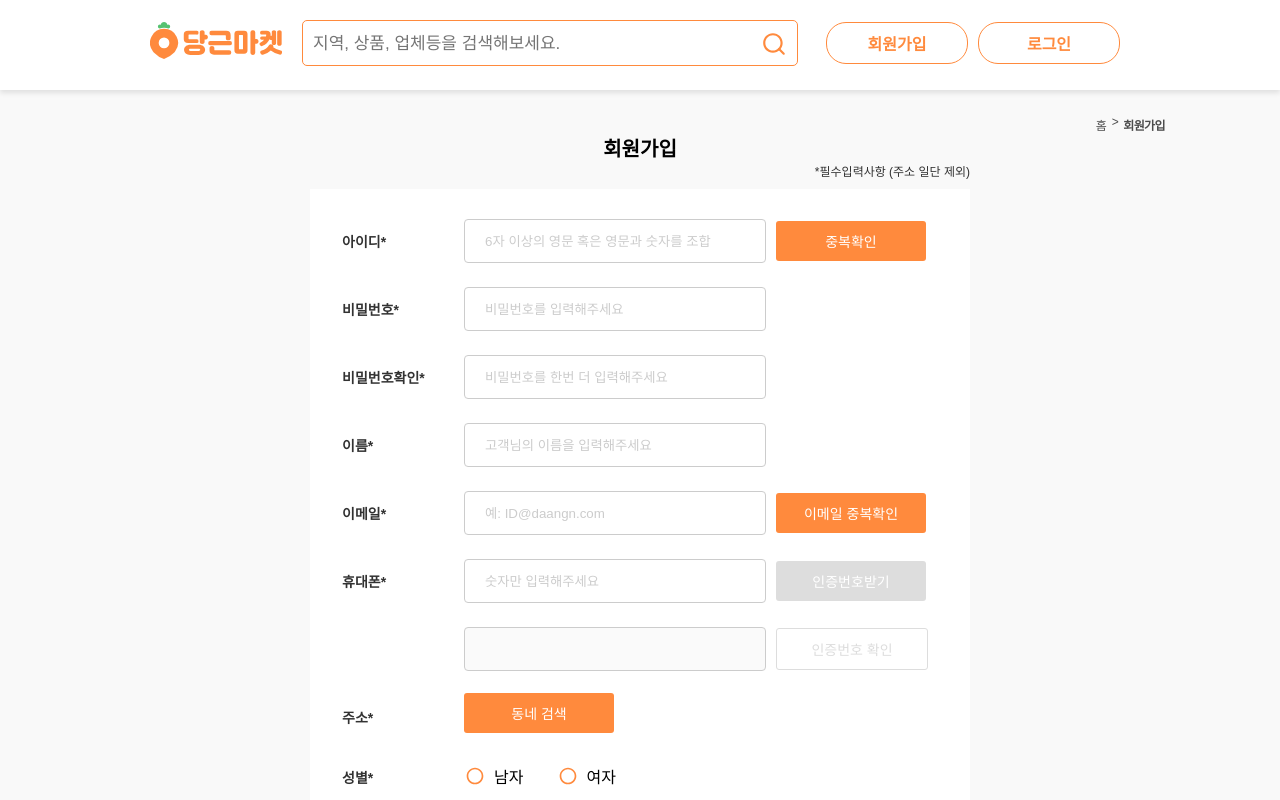
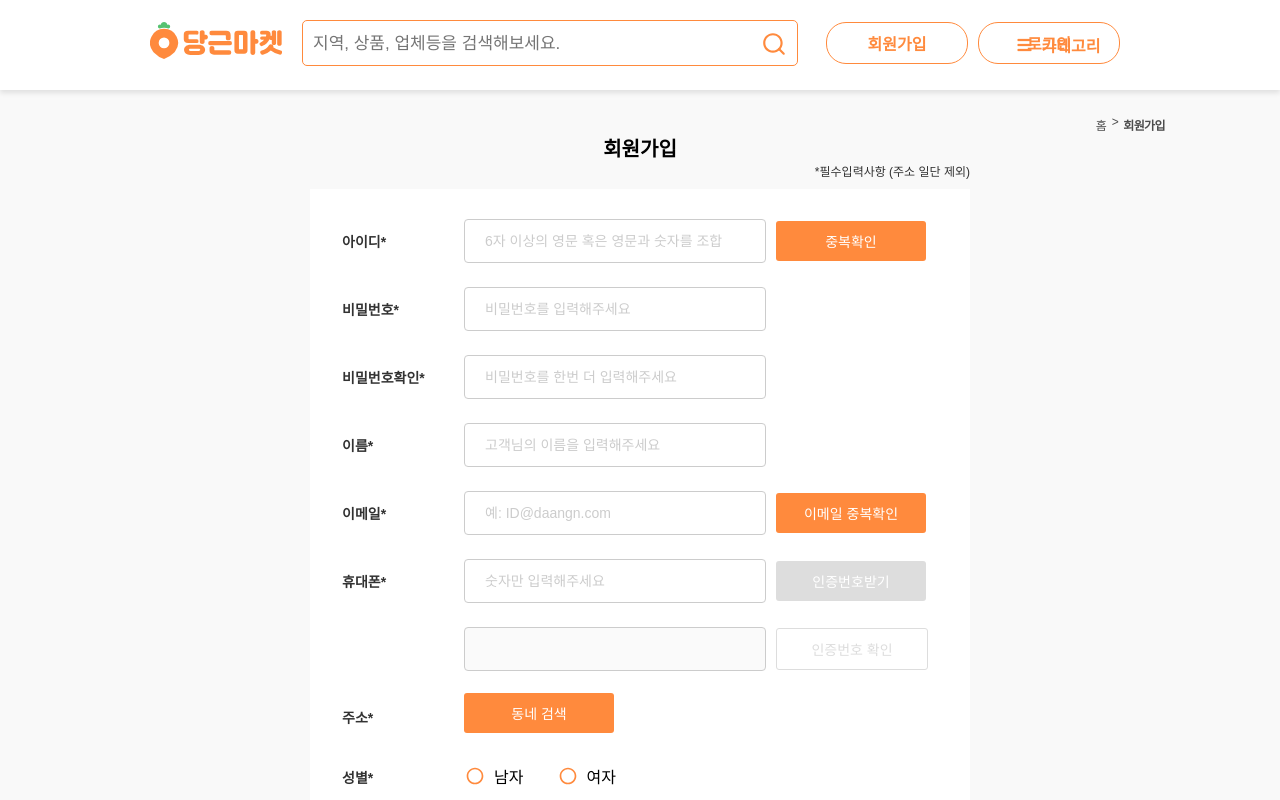
Before and after one commit to Hobak-Goguma/DaangnMarket-React, a React (Create React App) app in the folder client/: page /Register in a window 1280 px wide. Shown: the top 800 px of the page. Built offline with nearby package versions, Linux system fonts and the light colour scheme.

Commit message:
category sample markup complete

```diff
--- a/client/public/index.html
+++ b/client/public/index.html
@@ -9,7 +9,11 @@
       name="description"
       content="Web site created using create-react-app"
     />
-    <link rel="stylesheet" type="text/css" href="https://cdnjs.cloudflare.com/ajax/libs/font-awesome/5.13.0/css/all.min.css">
+    <link
+      rel="stylesheet"
+      type="text/css"
+      href="https://cdnjs.cloudflare.com/ajax/libs/font-awesome/5.13.0/css/all.min.css"
+    />
 
     <link rel="apple-touch-icon" href="%PUBLIC_URL%/logo192.png" />
     <!--
@@ -27,6 +31,7 @@
       Learn how to configure a non-root public URL by running `npm run build`.
     -->
     <title>React App</title>
+    <script src="https://t1.daumcdn.net/mapjsapi/bundle/postcode/prod/postcode.v2.js"></script>
   </head>
   <body>
     <noscript>You need to enable JavaScript to run this app.</noscript>
--- a/client/src/App.js
+++ b/client/src/App.js
@@ -1,6 +1,6 @@
 import React from "react";
 import Header from "./components/Header";
-import Main from './components/Main';
+import Main from "./components/Main";
 import Market from "./components/Market";
 import About from "./components/About";
 import Review from "./components/Review";
--- /dev/null
+++ b/client/src/components/Category.js
@@ -0,0 +1,86 @@
+import React, { useState } from "react";
+import styled from "styled-components";
+
+const Category = () => {
+  return (
+    <StyledCategory>
+      <li className="category-lists">
+        <div>
+          <i className="fas fa-bars"></i>
+          <span>카테고리</span>
+        </div>
+        <ul className="dropdown">
+          <li>자전거</li>
+          <li>의자</li>
+          <li>캠핑</li>
+          <li>노트북</li>
+          <li>냉장소</li>
+          <li>쇼파</li>
+          <li>화분</li>
+          <li>사람</li>
+        </ul>
+      </li>
+    </StyledCategory>
+  );
+};
+
+export default Category;
+
+const StyledCategory = styled.ul`
+  position: absolute;
+  right: 11.8%;
+  z-index: 1000;
+  top: 25px;
+
+  li.category-lists {
+    cursor: pointer;
+    position: relative;
+    display: block;
+    height: 100px;
+
+    div {
+      width: 140px;
+      font-size: 16px;
+      color: #ff8a3d;
+      font-weight: bold;
+      display: flex;
+      justify-content: center;
+      align-items: center;
+      /* border: 1px solid #ff8a3d;
+      border-radius: 20px; */
+      text-align: center;
+      height: 40px;
+    }
+
+    span {
+    }
+    i {
+      margin-right: 10px;
+    }
+
+    &:hover > .dropdown {
+      display: block;
+      opacity: 1;
+    }
+
+    .dropdown {
+      display: none;
+      opacity: 0;
+      margin-top: 1.7rem;
+      border: 1px solid rgba(0, 0, 0, 0.1);
+      min-width: 5rem;
+      position: absolute;
+      right: 0;
+
+      li {
+        transition: 0.2s;
+        &:hover {
+          background: #f1f1f1;
+        }
+        width: 140px;
+        padding: 1rem;
+        background: #fff;
+      }
+    }
+  }
+`;
--- a/client/src/components/Header.js
+++ b/client/src/components/Header.js
@@ -1,6 +1,7 @@
 import React, { useState, useEffect } from "react";
 import styled from "styled-components";
 import { Link } from "react-router-dom";
+import Category from "./Category";
 
 const Headers = styled.header`
   width: 100%;
@@ -96,6 +97,7 @@ const Header = () => {
 
   return (
     <Headers>
+      <Category />
       <div className="container">
         <img src="./img/logo.svg" alt="로고" />
         <div className="inputBox">
@@ -109,6 +111,7 @@ const Header = () => {
             <img src="./img/search-icon.svg" alt="search" />
           </label>
         </div>
+
         {login ? ( //로그인 여부확인
           <section>
             <Link to="/login">
--- a/client/src/pages/Register.js
+++ b/client/src/pages/Register.js
@@ -1,10 +1,14 @@
-import React, { useState } from "react";
+import React, { useState, useRef } from "react";
 import { withRouter } from "react-router-dom";
 import { Checkbox, Radio } from "@material-ui/core";
 import styled, { css } from "styled-components";
 import Layout from "../components/Layout";
 
 const Register = ({ history }) => {
+  const [visible, setVisible] = useState(false);
+
+  let addrInput = useRef("");
+
   const [inputState, setInputState] = useState({
     id: "",
     pw: "",
@@ -14,7 +18,6 @@ const Register = ({ history }) => {
     gender: "",
     birth: "",
     email: "",
-    address: "",
   });
   const [checkbox, setCheckbox] = useState({
     checkedA: false,
@@ -51,6 +54,26 @@ const Register = ({ history }) => {
         [e.target.name]: e.target.value.replace(regexSpec, ""),
       });
     }
+  };
+
+  const handlePostCode = () => {
+    setVisible(true);
+
+    new window.daum.Postcode({
+      oncomplete: function (data) {
+        let addr = "";
+
+        if (data.userSelectedType === "R") {
+          addr = data.roadAddress;
+        } else {
+          addr = data.jibunAddress;
+        }
+
+        addrInput.current.value = addr;
+      },
+    }).open({
+      popupName: "postcodePopup",
+    });
   };
 
   const handleCheckbox = (e) => {
@@ -99,11 +122,11 @@ const Register = ({ history }) => {
           name: inputState.name,
           user_id: inputState.id,
           user_pw: inputState.pw,
-          tel: inputState.phone,
+          tel: inputState.phone.replace(/(\d{3})(\d{4})(\d{4})/, "$1-$2-$3"),
           birth: inputState.birth.replace(/(\d{4})(\d{2})(\d{2})/, "$1-$2-$3"),
           email: inputState.email,
           gender: inputState.gender,
-          add: "서울 서대문구 영천동 66-13",
+          add: addrInput.current.value,
           cdate: new Date(),
           udate: new Date(),
           last_date: new Date(),
@@ -119,6 +142,7 @@ const Register = ({ history }) => {
       history.push("/");
     } else {
       alert("양식에 맞게 작성하였는지 다시한번 확인해 주세요");
+      console.log(addrInput.current.value);
     }
   };
 
@@ -456,7 +480,10 @@ const Register = ({ history }) => {
                         <td className="address2 col1">주소*</td>
                         <td>
                           <div className="col2-2">
-                            <div className="normal-button address">
+                            <div
+                              className="normal-button address"
+                              onClick={handlePostCode}
+                            >
                               <span>동네 검색</span>
                             </div>
                           </div>
@@ -464,6 +491,28 @@ const Register = ({ history }) => {
                       </tr>
                     </tbody>
                   </table>
+
+                  <table
+                    style={visible ? { display: "block" } : { display: "none" }}
+                  >
+                    <tbody>
+                      <tr>
+                        <td className="address2 col1"></td>
+                        <td>
+                          <div className="col2-2">
+                            <input
+                              id="addrInput"
+                              className="typing"
+                              type="text"
+                              ref={addrInput}
+                              required
+                            ></input>
+                          </div>
+                        </td>
+                      </tr>
+                    </tbody>
+                  </table>
+
                   <table>
                     <tbody>
                       <tr>
@@ -736,6 +785,7 @@ const StyledRegister = styled.div`
     border: 1px solid #ccc;
 
     &.typing {
+      font-size: 14px;
       height: 42px;
       text-indent: 20px;
     }
@@ -873,10 +923,6 @@ const StyledRegister = styled.div`
   .address {
     cursor: pointer;
   }
-  .address-hint {
-    font-size: 12px;
-    color: gray;
-  }
 
   .birth-inputs {
     display: flex;
```
